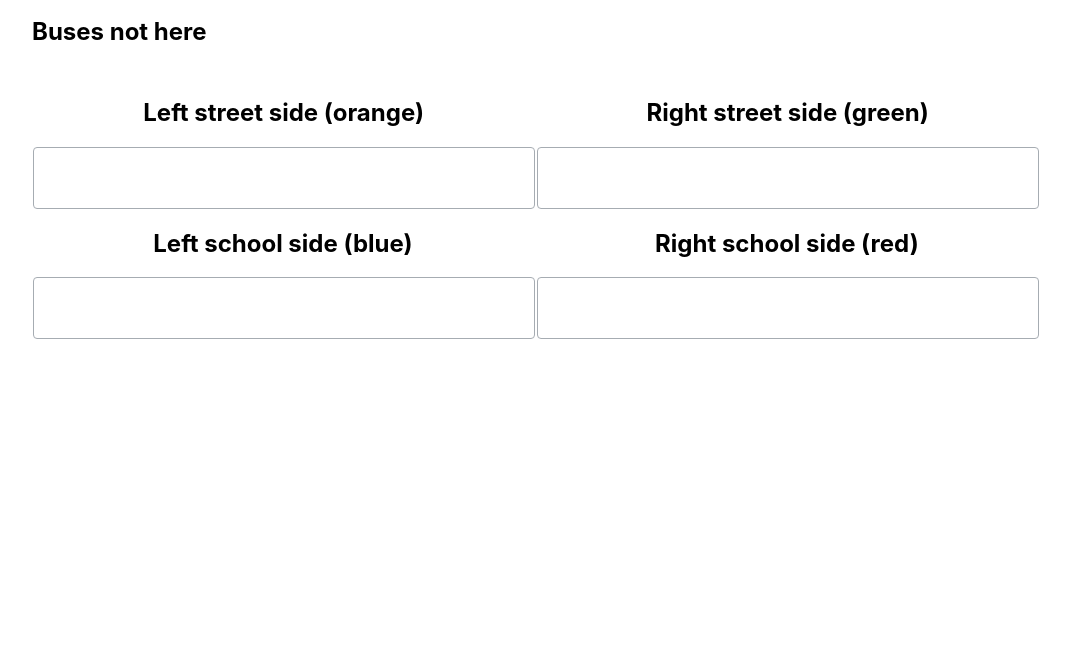
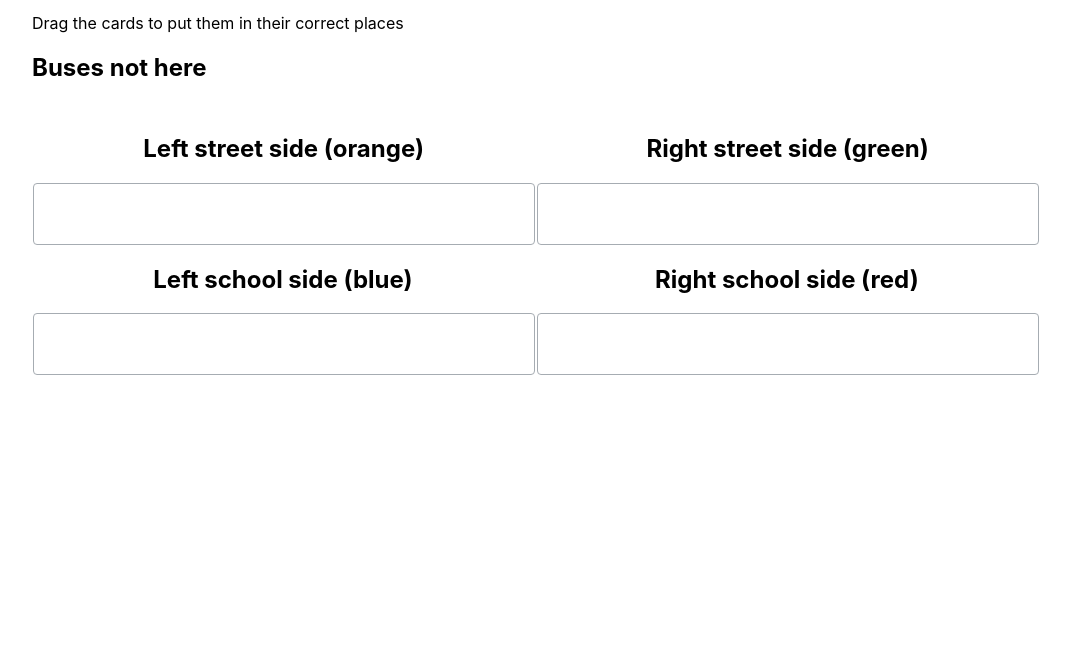
Before and after one commit to Songtech-0912/ThreeFifteen-App, a plain HTML site: page admin-v2/index.html in a window 1280 px wide. Shown: the part 142-800 px from the top of the page, without its empty margins (104-1175 px from the left). Drawn offline with nearby package versions, Linux system fonts and the light colour scheme; no server answers.

Commit message:
Added usage notes

```diff
--- a/admin-v2/index.html
+++ b/admin-v2/index.html
@@ -4,13 +4,14 @@
     <meta charset="UTF-8">
     <meta http-equiv="X-UA-Compatible" content="IE=edge">
     <meta name="viewport" content="width=device-width, initial-scale=1.0">
-    <title>ThreeFifteen</title>
+    <title>ThreeFifteen admin</title>
     <link rel="stylesheet" href="css/style.css">
 </head>
 <body>
     <header>
         <h1>ThreeFifteen</h1>
     </header>
+    <p>Drag the cards to put them in their correct places</p>
     <!--Holds bus cards to be dragged-->
     <section>
     	<h2>Buses not here</h2>
```
